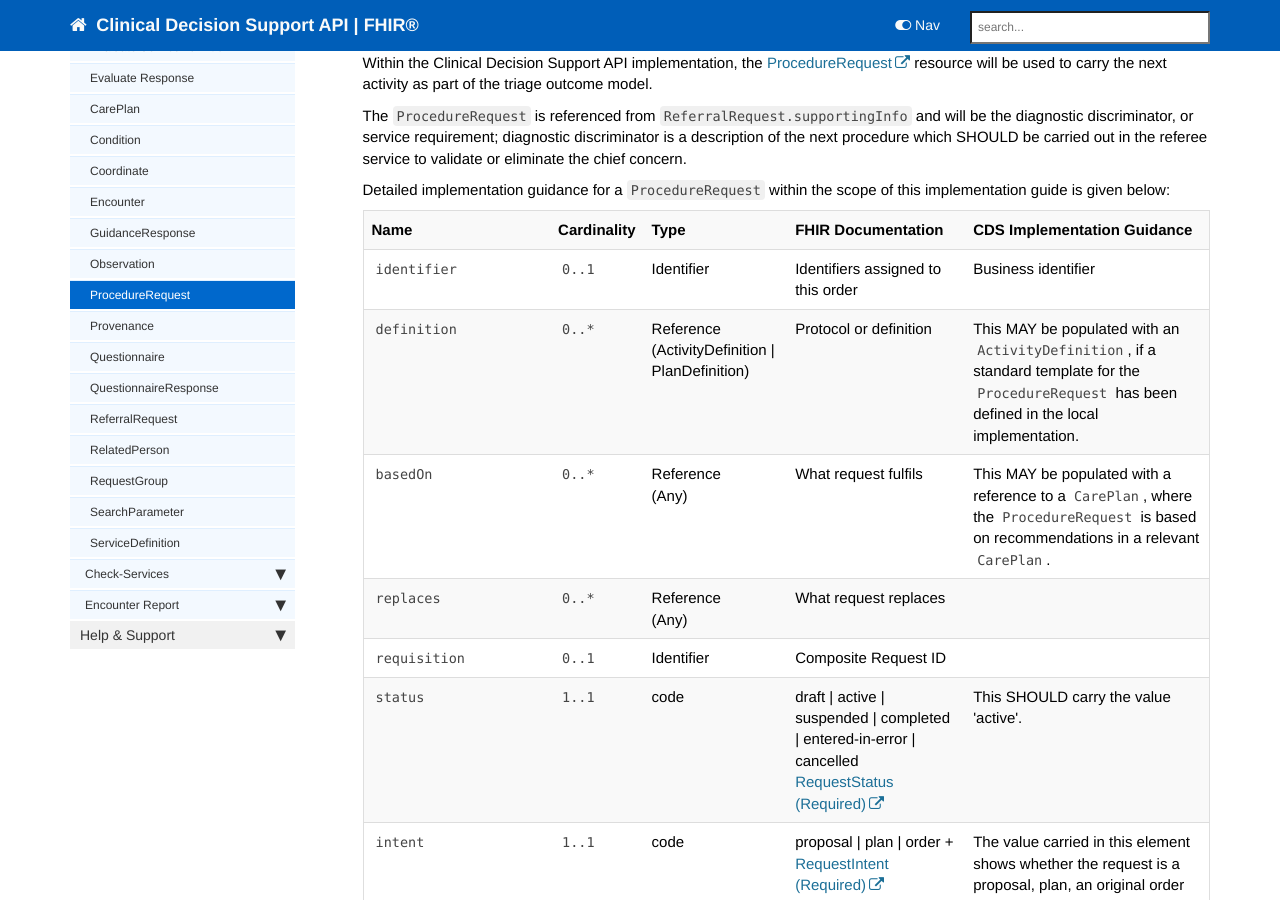
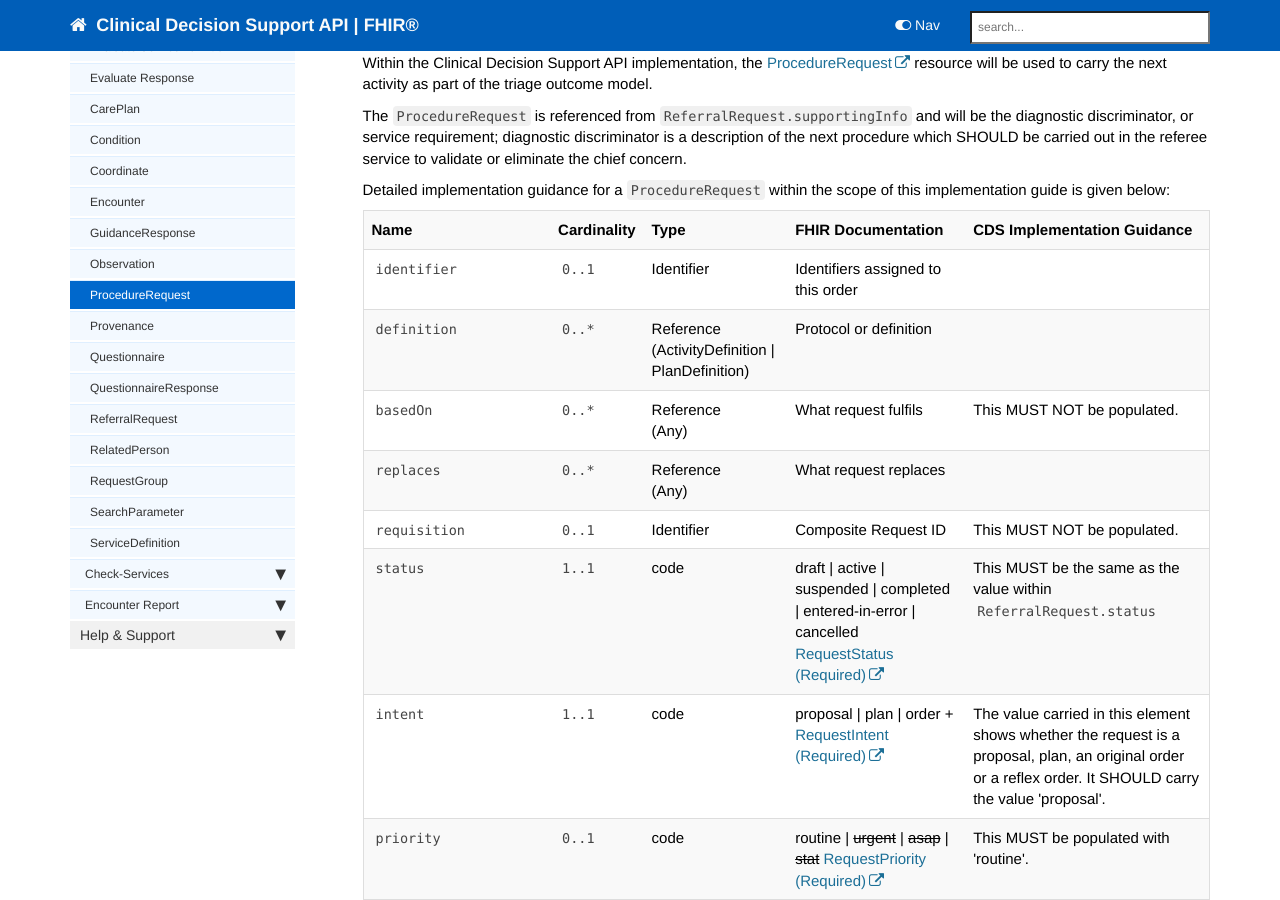
Before and after one commit to nhsconnect/FHIR-CDS, a Jekyll site: the page built from pages/explore/api_procedure_request.md, in a window 1280 px wide and 900 px high, scrolled down 418 px. Built offline with Jekyll 4.4.1, drawn with Linux system fonts in a browser that asks for light colours; nearby versions of some CDN libraries; our own code applies the rules of GitHub Pages for plain Markdown files; comment, search, counter and statistics services are not loaded.

Commit message:
Update api_procedure_request.md

```diff
--- a/pages/explore/api_procedure_request.md
+++ b/pages/explore/api_procedure_request.md
@@ -34,21 +34,21 @@ Detailed implementation guidance for a `ProcedureRequest` within the scope of th
     <td><code class="highlighter-rouge">0..1</code></td>
 <td>Identifier</td>
     <td>Identifiers assigned to this order</td>
-    <td>Business identifier</td>
+    <td></td>
 </tr>
 <tr>
   <td><code class="highlighter-rouge">definition</code></td>
       <td><code class="highlighter-rouge">0..*</code></td>
     <td>Reference<br>(ActivityDefinition |<br>PlanDefinition)</td>
     <td>Protocol or definition</td>
-<td>This MAY be populated with an <code class="highlighter-rouge">ActivityDefinition</code>, if a standard template for the <code class="highlighter-rouge">ProcedureRequest</code> has been defined in the local implementation.</td>
+<td></td>
  </tr>
 <tr>
   <td><code class="highlighter-rouge">basedOn</code></td>
       <td><code class="highlighter-rouge">0..*</code></td>
     <td>Reference<br>(Any)</td>
     <td>What request fulfils</td>
-<td>This MAY be populated with a reference to a <code class="highlighter-rouge">CarePlan</code>, where the <code class="highlighter-rouge">ProcedureRequest</code> is based on recommendations in a relevant <code class="highlighter-rouge">CarePlan</code>.</td>
+<td>This MUST NOT be populated.</td>
  </tr>
 <tr>
   <td><code class="highlighter-rouge">replaces</code></td>
@@ -62,14 +62,14 @@ Detailed implementation guidance for a `ProcedureRequest` within the scope of th
       <td><code class="highlighter-rouge">0..1</code></td>
     <td>Identifier</td>
     <td>Composite Request ID</td>
-<td></td>
+<td>This MUST NOT be populated.</td>
  </tr>
 <tr>
   <td><code class="highlighter-rouge">status</code></td>
       <td><code class="highlighter-rouge">1..1</code></td>
     <td>code</td>
     <td>draft | active | suspended | completed | entered-in-error | cancelled <a href="https://www.hl7.org/fhir/stu3/valueset-request-status.html">RequestStatus (Required)</a></td>
-<td>This SHOULD carry the value 'active'.</td>
+<td>This MUST be the same as the value within <code class="highlighter-rouge">ReferralRequest.status</code> </td>
 </tr>
 <tr>
   <td><code class="highlighter-rouge">intent</code></td>
```
